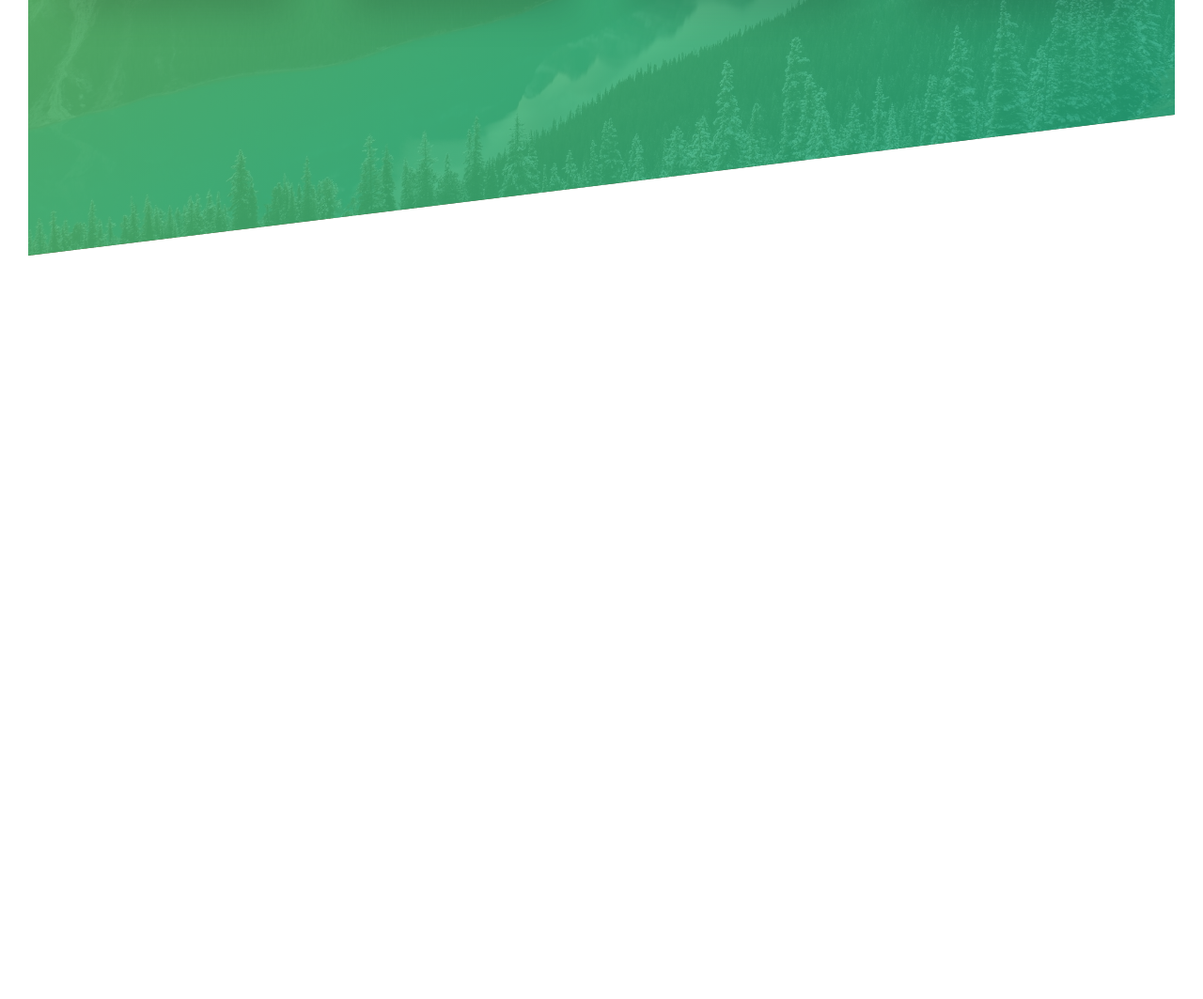
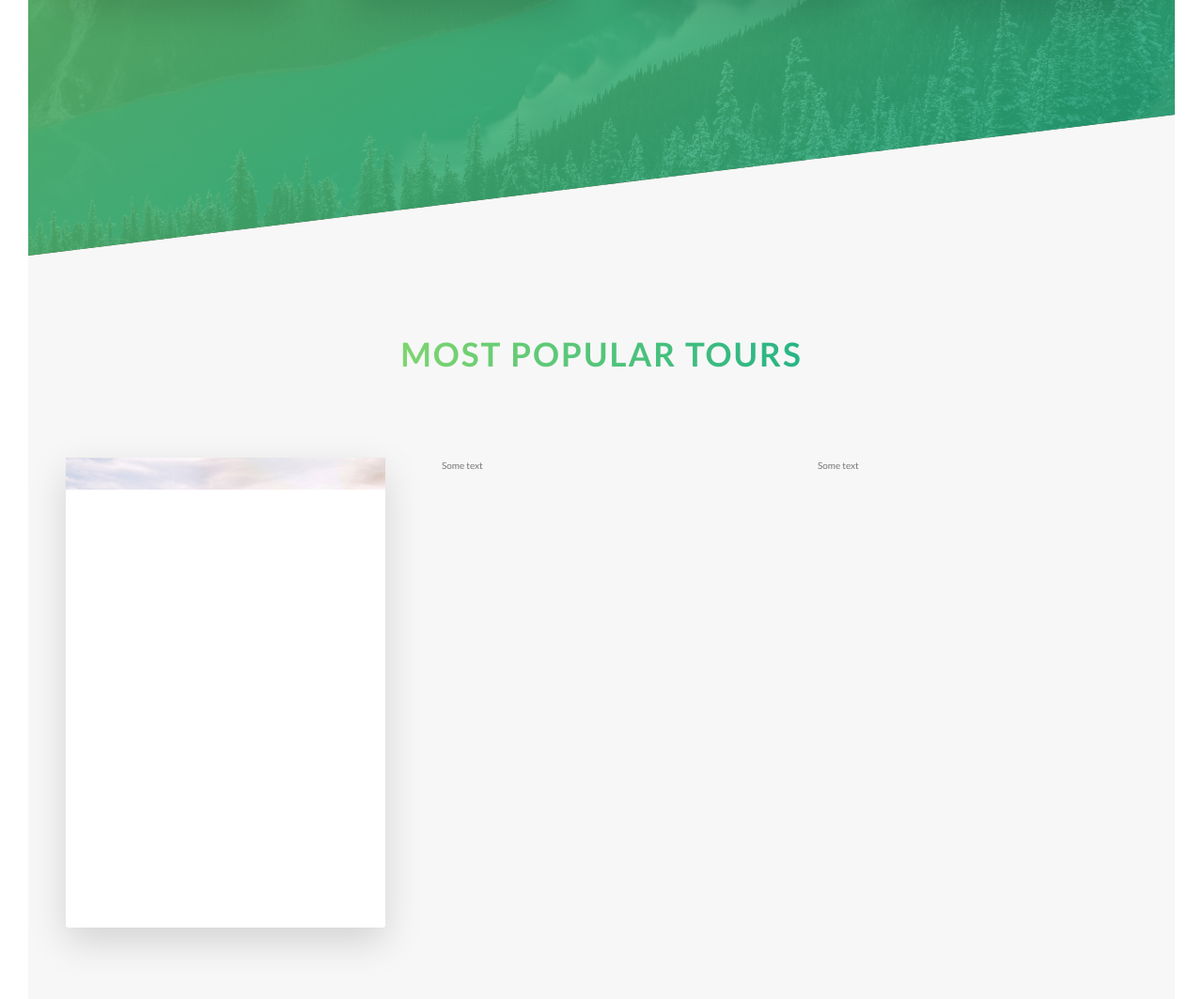
Before and after one commit to idilbls/Tours_Project, a website: page index.html in a window 1280 px wide. Shown: the part 1968-3031 px from the top of the page at 94% size. Before the commit the page ends 2240 px from the top, so only its background shows below. Drawn offline with Linux system fonts and the light colour scheme.

Commit message:
card problem solved

```diff
--- a/index.html
+++ b/index.html
@@ -101,6 +101,43 @@
                     </div>
                 </div>
             </section>
+            <section class="section-tours">
+                <div class="u-center-text u-margin-bottom-big">
+                    <h2 class="heading-secondary">
+                        Most popular tours
+                    </h2>
+                </div>
+                <div class="row">
+                    <div class="col-1-of-3">
+                        <div class="card">
+                            <div class="card__side card__side--front">
+                                <div class="card__picture card__picture--1">
+                                    &nbsp;
+                                </div>
+                                <div class="card__heading">
+                                    Heading
+                                </div>
+                                <div class="card__details">
+                                    Details
+                                </div>
+                            </div>
+                            <div class="card__side card__side--back card__side--back-1">
+                                back
+                            </div>
+                        </div>
+                    </div>
+                    <div class="col-1-of-3">
+                        <div class="card">
+                            Some text
+                        </div>
+                    </div>
+                    <div class="col-1-of-3">
+                        <div class="card">
+                            Some text
+                        </div>
+                    </div>
+                </div>
+            </section>
         </main>
         <!--
         <section class="grid-test">
--- a/sass/abstracts/_variables.scss
+++ b/sass/abstracts/_variables.scss
@@ -2,6 +2,12 @@
 $color-primary: #55c57a;
 $color-primary-light: #7ed56f;
 $color-primary-dark: #28b485;
+
+$color-secondary-light: #ffb900;
+$color-secondary-dark: #ff7730;
+
+$color-tertiary-light: #2998ff;
+$color-tertiary-dark: #5643fa;
 
 $color-grey-light-1: #f7f7f7;
 
--- /dev/null
+++ b/sass/components/_card.scss
@@ -0,0 +1,59 @@
+.card{
+    //functionality
+    perspective: 150rem; // ekrandan dışarı döner gibi bir görüntü vermesi için kullanıyoruz. (büyük değer vermek lazım)
+    -moz-perspective: 150rem; //works firefox
+    position: relative;
+    height: 50rem;
+
+    &__side{
+        color:  #fff;
+        font-size: 2rem;
+        height: 50rem;
+        transition:  all .8s ease;
+        position: absolute;
+        top: 0;
+        left: 0;
+        width: 100%;
+        backface-visibility: hidden; //elementin arka kısmını gizler
+        border-radius: 3px;
+        box-shadow:  0 1.5rem 4rem rgba($color-black, .15);
+
+        &--front{
+            background-color: $color-white;
+        }
+
+        &--back{
+            transform: rotateY(180deg);
+
+            &-1{
+                background-image: linear-gradient(to right bottom, $color-secondary-light, $color-secondary-dark);
+            }
+        }
+    }
+
+    &:hover &__side--front{
+        transform: rotateY(-180deg);
+    }
+
+    &:hover &__side--back{
+        transform: rotateY(0);
+    }
+
+    //front side styling
+    &__picture{
+        background-size: cover;
+        &--1{
+            background-image: url(../img/nat-5.jpg);
+        }
+
+        &--2{
+            background-image: url(../img/nat-5.jpg);
+        }
+
+        &--3{
+            background-image: url(../img/nat-5.jpg);
+        }
+    }
+
+
+}
--- a/sass/main.scss
+++ b/sass/main.scss
@@ -10,6 +10,7 @@
 @import "components/button";
 @import "components/composition";
 @import "components/feature-box";
+@import "components/card";
 
 @import "layout/header";
 @import "layout/grid";
--- a/sass/pages/_home.scss
+++ b/sass/pages/_home.scss
@@ -19,3 +19,9 @@
             transform: skewY(7deg);
         }
 }
+
+.section-tours{
+    background-color: $color-grey-light-1;
+    padding: 25rem 0 50rem 0;
+    margin-top: -10rem;
+}
```
Also changed, not shown: css/style.css.
